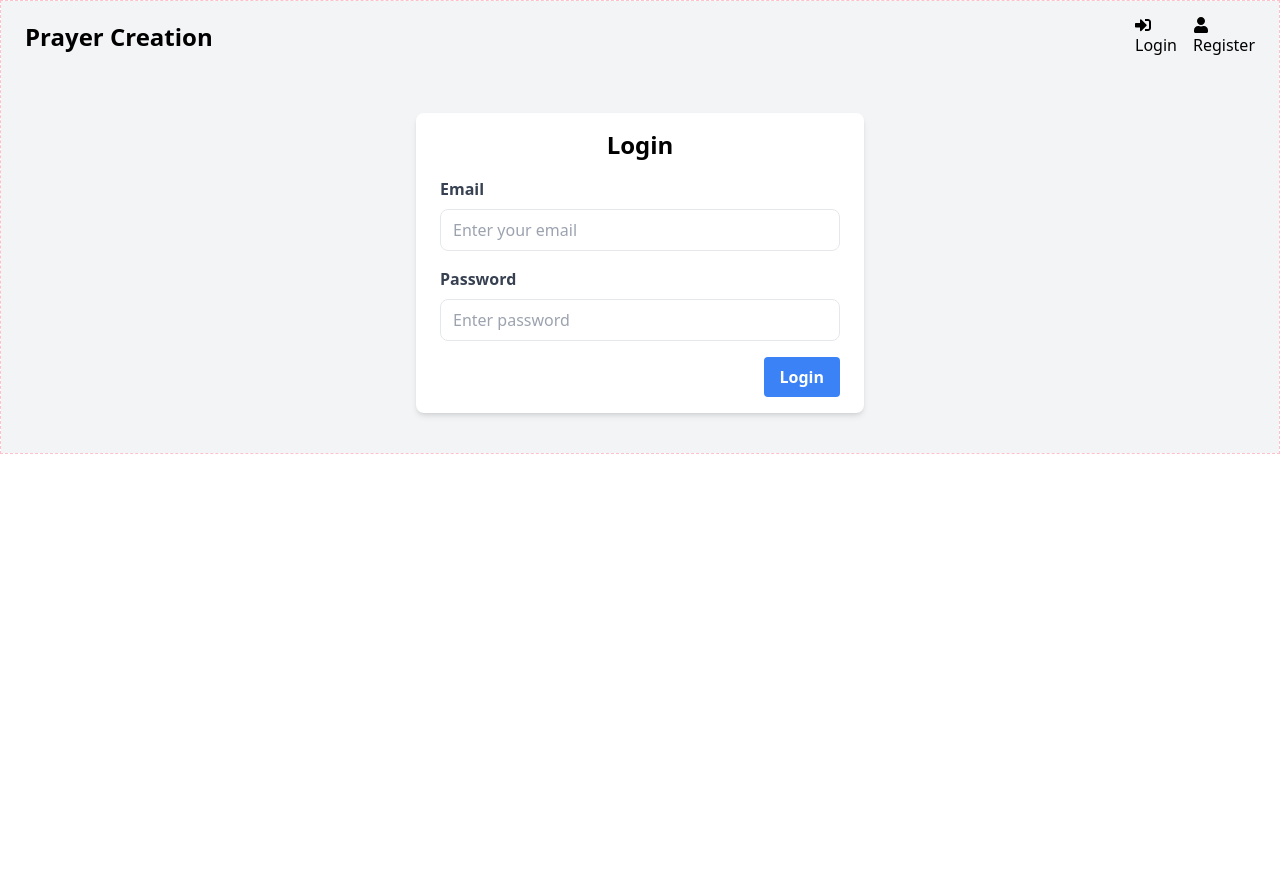
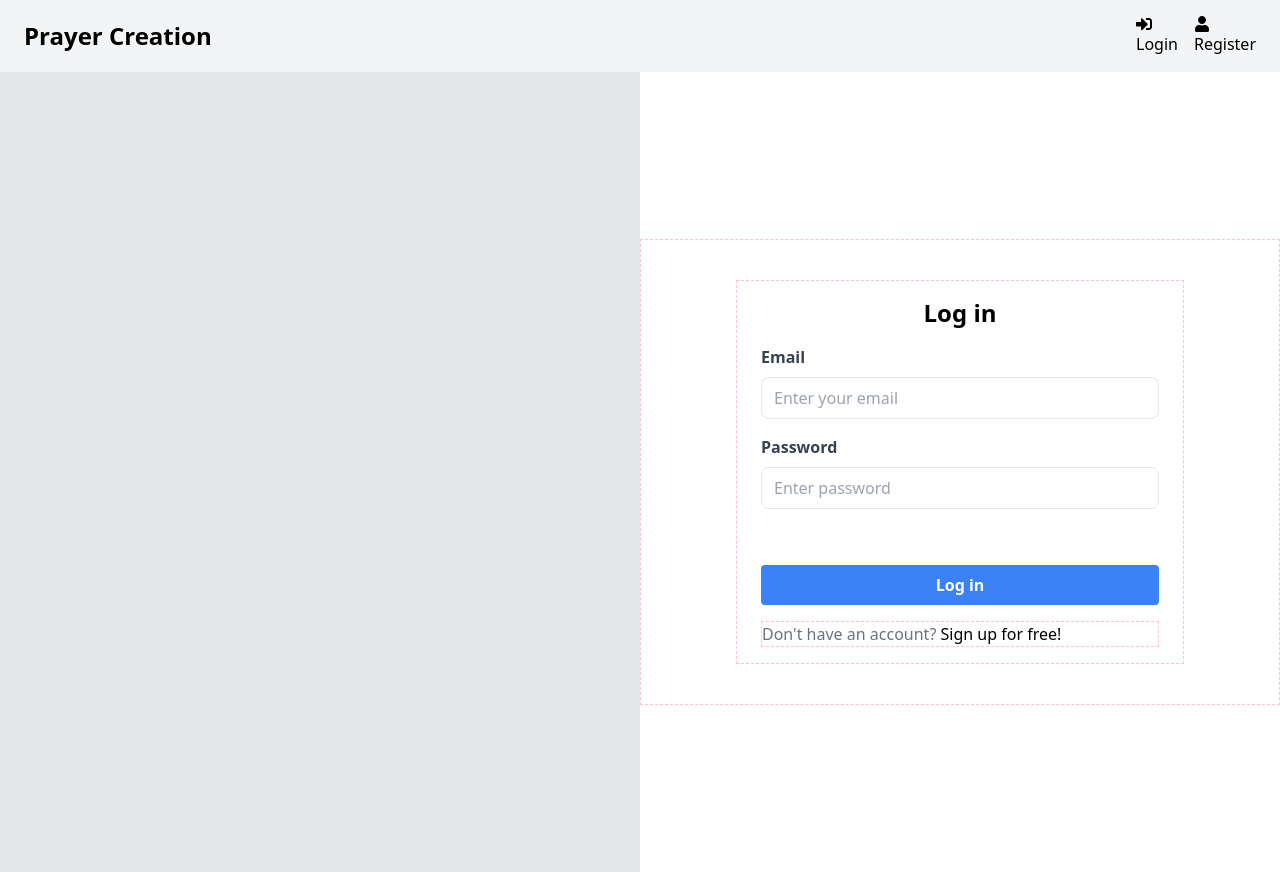
Before and after one commit to vergeldev/prayer-app, a React (Create React App) app in the folder frontend/: page /login in a window 1280 px wide. Before the commit the page ends 800 px from the top, so only its background shows below. Built offline with nearby package versions, Linux system fonts and the light colour scheme.

Commit message:
login page UI update

```diff
--- a/frontend/src/App.js
+++ b/frontend/src/App.js
@@ -10,7 +10,7 @@ function App() {
   return (
     <>
       <Router>
-        <div className="max-w-7xl mx-auto test">
+        <div>
           <Header />
           <Routes>
             <Route path="/" element={<Dashboard />} />
--- a/frontend/src/pages/Login.jsx
+++ b/frontend/src/pages/Login.jsx
@@ -3,6 +3,7 @@ import { useSelector, useDispatch } from "react-redux";
 import { useNavigate } from "react-router-dom";
 import { toast } from "react-toastify";
 import { login, reset } from "../features/auth/authSlice";
+import { Link } from "react-router-dom";
 import Spinner from "../components/Spinner";
 
 function Login() {
@@ -55,10 +56,15 @@ function Login() {
   }
   return (
     <>
-      <section className="bg-gray-100 py-10">
-        <div className="max-w-md mx-auto bg-white rounded-lg overflow-hidden shadow-md">
+      <div className="flex flex-col md:flex-row h-screen">
+        <div className="bg-gray-200 w-full md:w-1/2 h-full">
+          {/* Left container */}
+        </div>
+        <div className="w-full md:w-1/2 h-full flex flex-col justify-center">
+          <section className="py-10 test">
+            <div className="max-w-md mx-auto overflow-hidden test">
               <div className="py-4 px-6">
-            <h2 className="text-2xl font-bold mb-4 text-center">Login</h2>
+                <h2 className="text-2xl font-bold mb-4 text-center">Log in</h2>
                 <form className="space-y-4" onSubmit={onSubmit}>
                   <div>
                     <label
@@ -96,18 +102,26 @@ function Login() {
                       required
                     />
                   </div>
-              <div className="flex justify-end">
+                  <div>
                     <button
-                  className="bg-blue-500 hover:bg-blue-700 text-white font-bold py-2 px-4 rounded "
+                      className="bg-blue-500 hover:bg-blue-700 text-white font-bold py-2 px-4 rounded w-full mt-10"
                       type="submit"
                     >
-                  Login
+                      Log in
                     </button>
                   </div>
+                  <p className="text-gray-500 test">
+                    Don't have an account?{" "}
+                    <span className="text-black">
+                      <Link to="/register">Sign up for free!</Link>
+                    </span>
+                  </p>
                 </form>
               </div>
             </div>
           </section>
+        </div>
+      </div>
     </>
   );
 }
```
Lines whose indentation alone changed are shown as unchanged.
